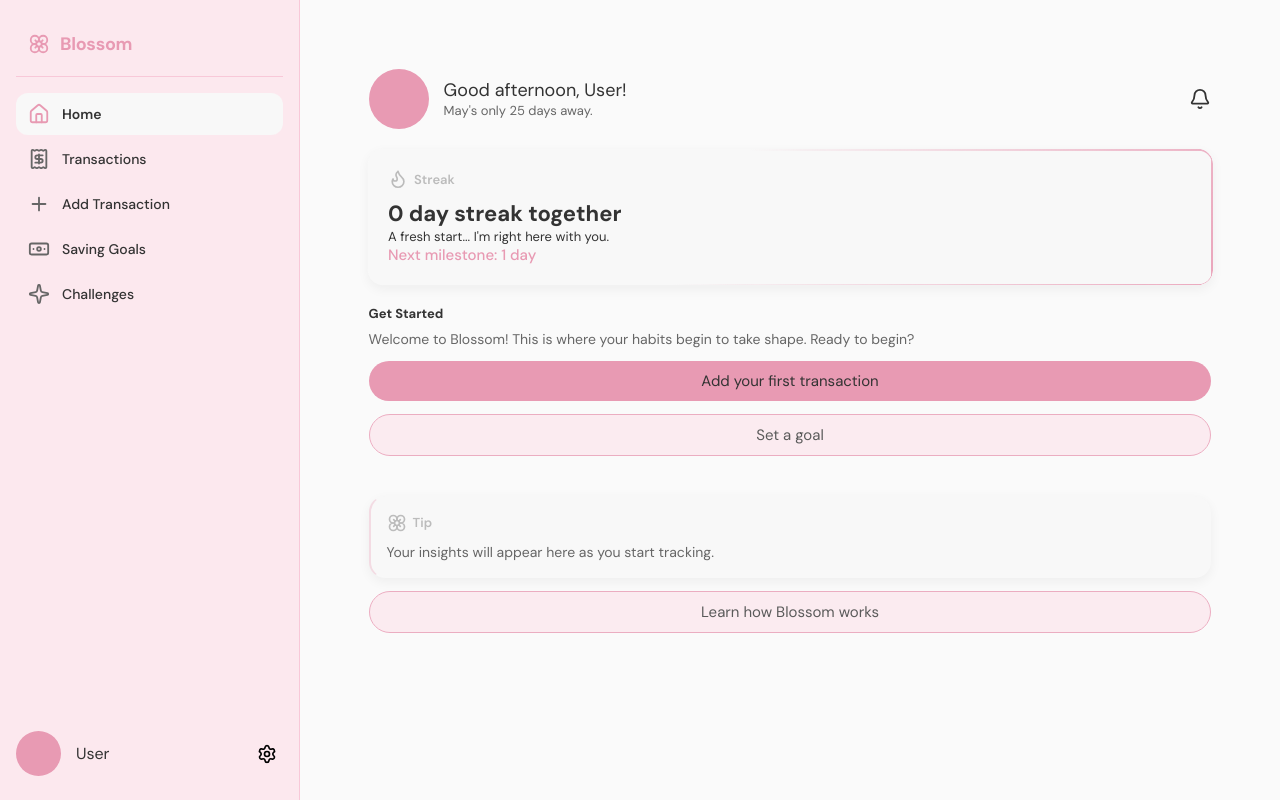
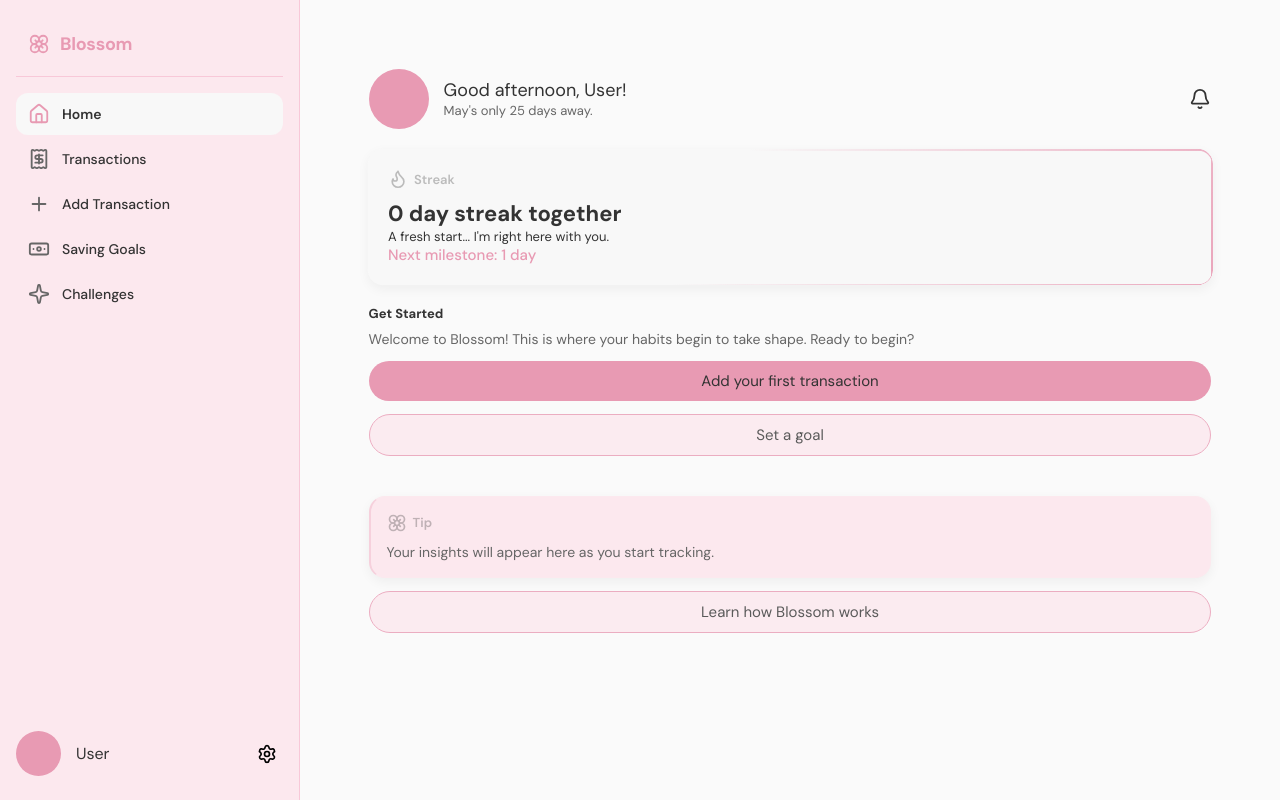
Before and after one commit to mirelalexy/blossom, a React (Vite) app in the folder frontend/: page / in a window 1280 px wide. Built offline with nearby package versions, Linux system fonts and the light colour scheme.

Commit message:
chore(ui): fix background color for tip card

```diff
--- a/frontend/src/styles/components/TipCard.css
+++ b/frontend/src/styles/components/TipCard.css
@@ -1,5 +1,5 @@
 .tip-card-content {
-    background: rbga(255, 255, 255, 0.02);
+    background: var(--bg-secondary);
     border: 1px solid rgba(255, 255, 255, 0.05);
     border-left: 2px solid rgba(var(--accent-rgb), 0.3);
     border-radius: 16px;
```
